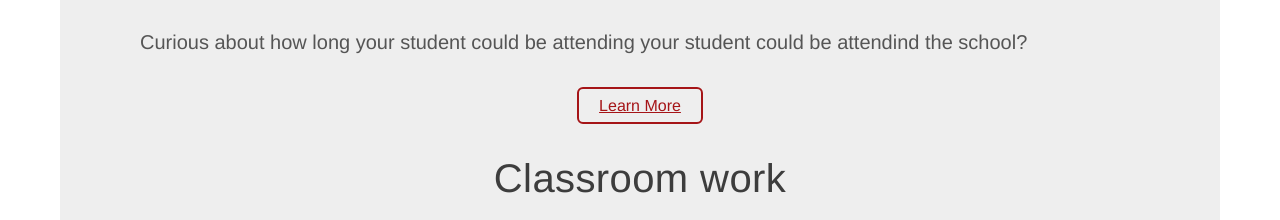
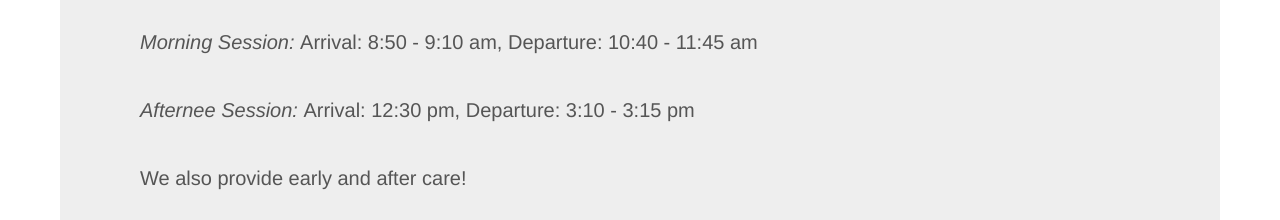
Before and after one commit to cse-256-f22/information-foraging-project-reb-meg-vic, a website: page files/index.html in a window 1280 px wide. Shown: the part 575-795 px from the top of the page. Drawn offline with nearby package versions, Linux system fonts and the light colour scheme; files that its build step writes are made by us from their sources; files whose address does not match are found by name.

Commit message:
fixed early and after care

```diff
--- a/files/index.html
+++ b/files/index.html
@@ -33,8 +33,14 @@
         <p>
           We love incoroprating play into our classes such as math and science. Learn more about how these are incorporated into our <a href="files/curriculum_overview.html">curriculum</a>.</p>
         <h1>Hours</h1>
-        <p>Curious about how long your student could be attending your student could be attendind the school?</p>
-         <a href="files/curriculum_overview.html">Learn More</a>
+        <p><em>Morning Session: </em>
+              Arrival: 8:50 - 9:10 am,
+              Departure: 10:40 - 11:45 am</p>
+        <p><em>Afternee Session: </em>
+              Arrival: 12:30 pm,
+              Departure: 3:10 - 3:15 pm</p>
+        <p>We also provide early and after care!</p>
+         <a href="files/bear_tracks.html">Learn More</a>
          <p></p>
         </div>
         <h1>Classroom work</h1>
```
Also changed, not shown: files/curriculum_overview.html (+1 -1 lines).
